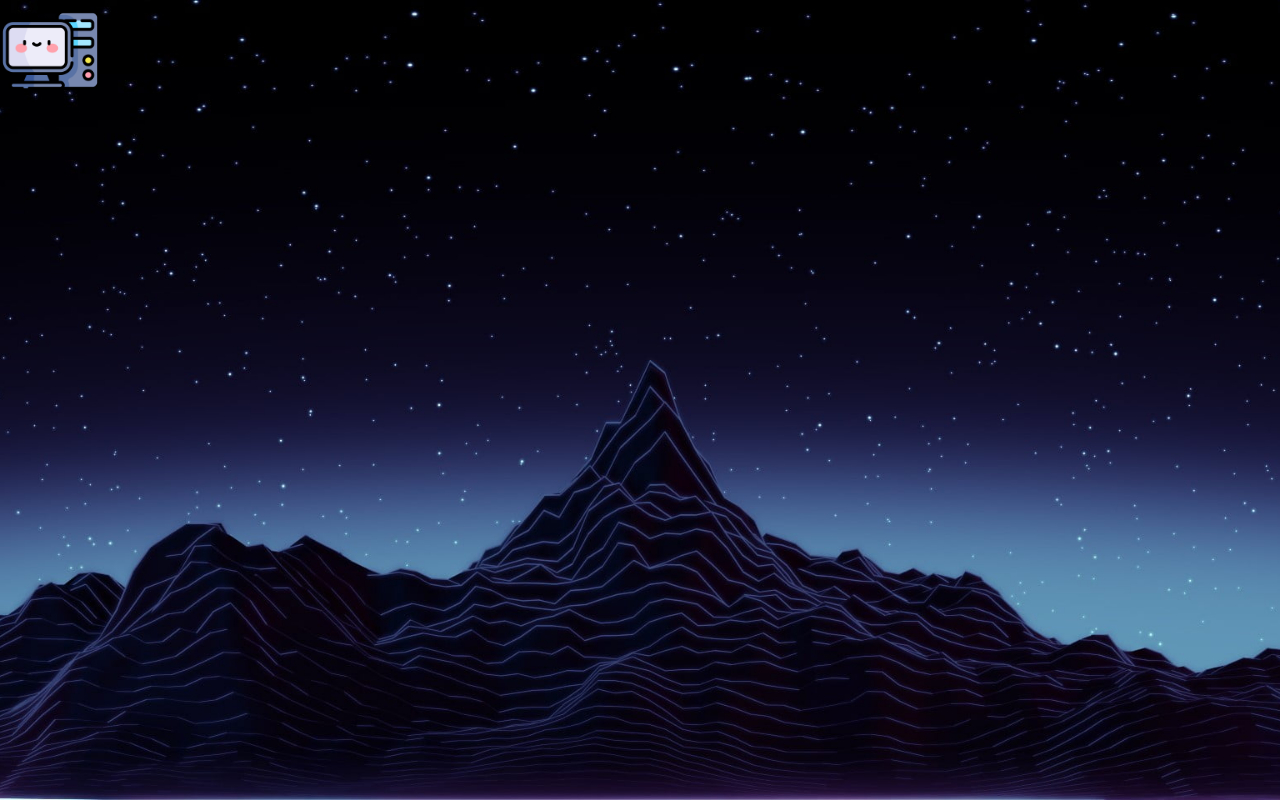
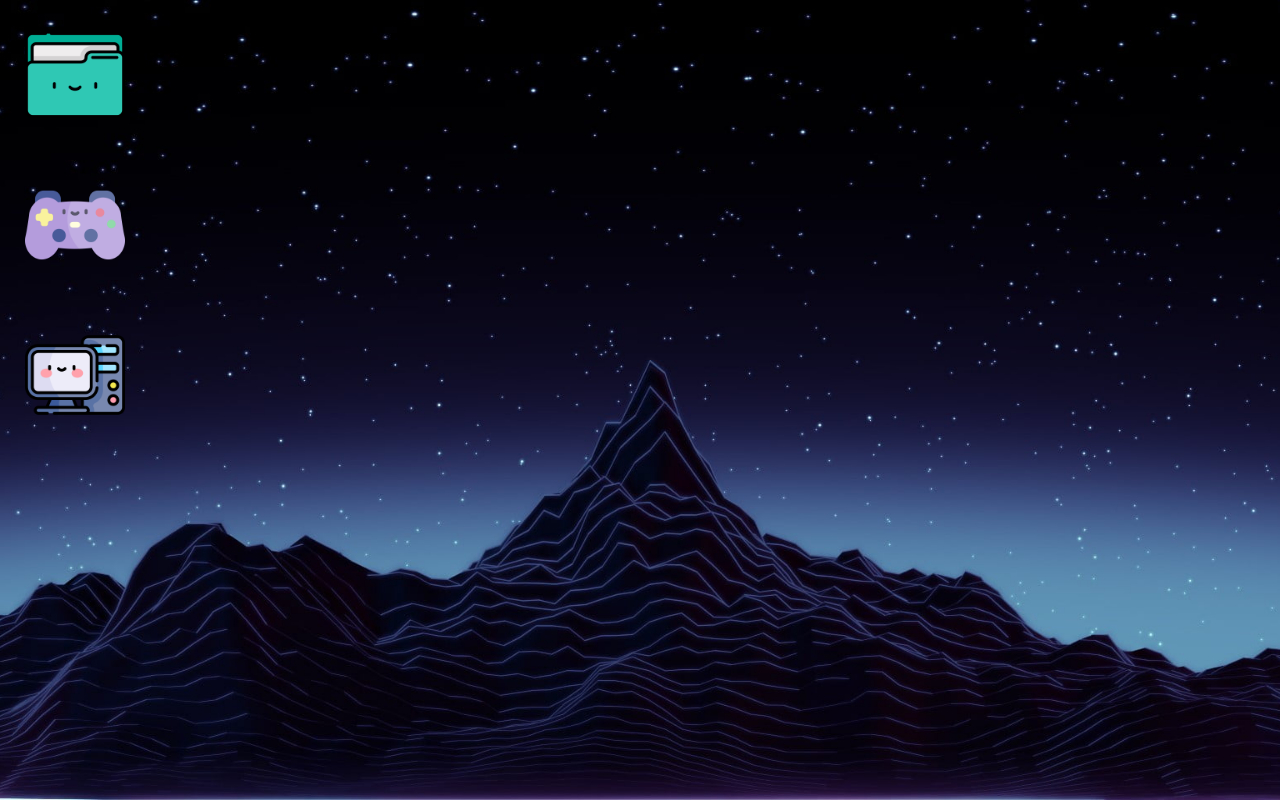
Before and after one commit to Jin-dev92/portfolio_react, a React (Create React App) app: page / in a window 1280 px wide. Built offline with nearby package versions, Linux system fonts and the light colour scheme.

Commit message:
add mock data

```diff
--- a/src/App.js
+++ b/src/App.js
@@ -1,14 +1,25 @@
 import {Layout} from "antd";
 import IconButton from "./components/common/IconButton";
+import appData from './mock/app_data.json'
+
 function App() {
     const layoutStyle = {
         width: window.innerWidth,
         height: window.innerHeight,
         background: `url(/images/wallpaper/wallpaperbetter.com_1920x1200.jpg)`
     }
+
+
+    // console.table(appData)
     return (
         <Layout style={layoutStyle}>
-            <IconButton src={'/images/icons/computer/computer.png'}></IconButton>
+            {
+                appData.app_list.map((data, idx) => {
+                    return (
+                        <IconButton src={data.src} position={data.position} key={`icon-button-${idx}`}/>
+                    )
+                })
+            }
         </Layout>
     );
 }
--- a/src/components/common/IconButton.jsx
+++ b/src/components/common/IconButton.jsx
@@ -1,5 +1,6 @@
 import Draggable from "react-draggable";
-const IconButton = ({draggable = true, size = 100, src}) => {
+
+const IconButton = ({draggable = true, size = 100, src, position = {x: 10, y: 0}}) => {
     const imageStyle = {
         backgroundImage: `url(${src})`,
         backgroundSize: 'contain',
@@ -9,7 +10,7 @@ const IconButton = ({draggable = true, size = 100, src}) => {
         height: size,
     }
     return (
-        <Draggable scale={1} disabled={!draggable}>
+        <Draggable scale={1} disabled={!draggable} defaultPosition={position}>
             <div style={imageStyle}></div>
         </Draggable>
     )
--- /dev/null
+++ b/src/mock/app_data.json
@@ -0,0 +1,28 @@
+{
+  "app_list": [
+    {
+      "name": "information",
+      "src": "/images/icons/folder/folder.png",
+      "position": {
+        "x": 25,
+        "y": 25
+      }
+    },
+    {
+      "name": "game",
+      "src": "/images/icons/pad/game-control.png",
+      "position": {
+        "x": 25,
+        "y": 75
+      }
+    },
+    {
+      "name": "test",
+      "src": "/images/icons/computer/computer.png",
+      "position": {
+        "x": 25,
+        "y": 125
+      }
+    }
+  ]
+}
```
